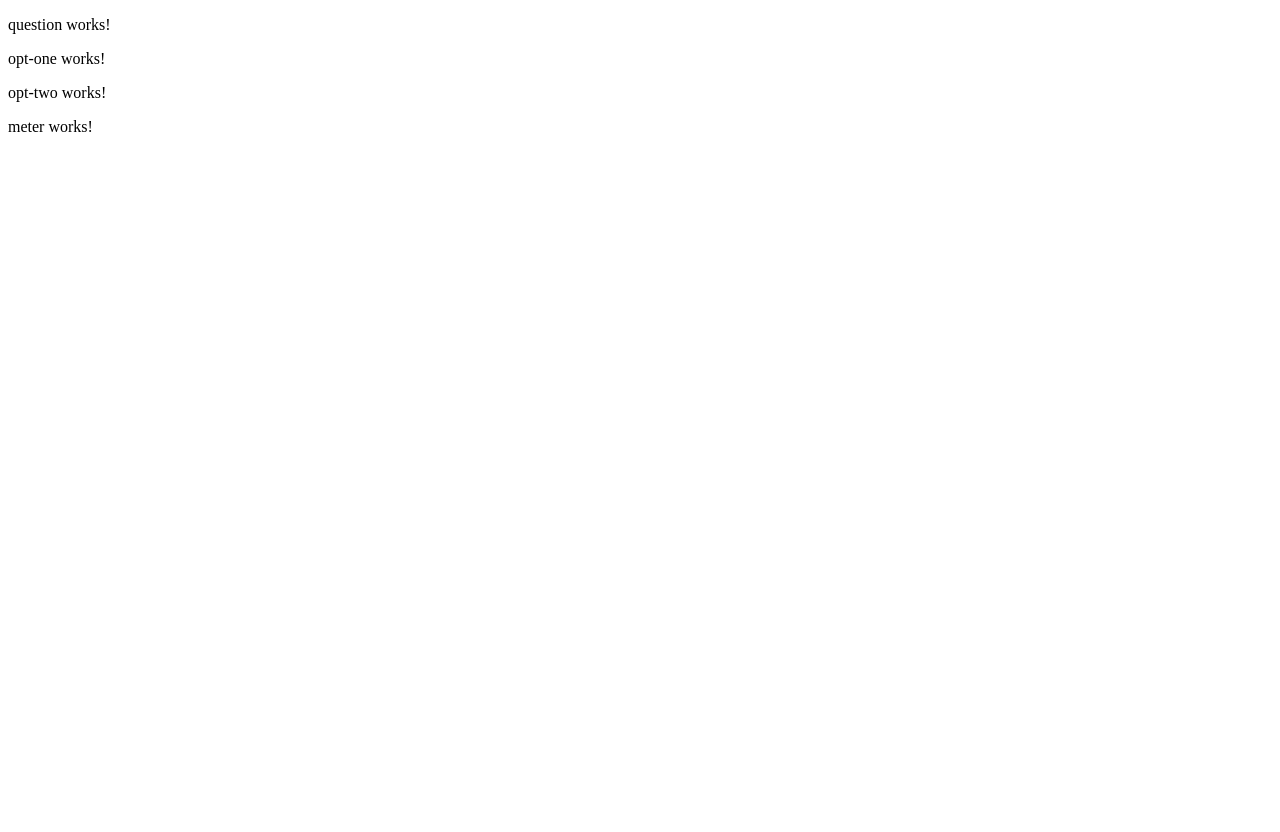
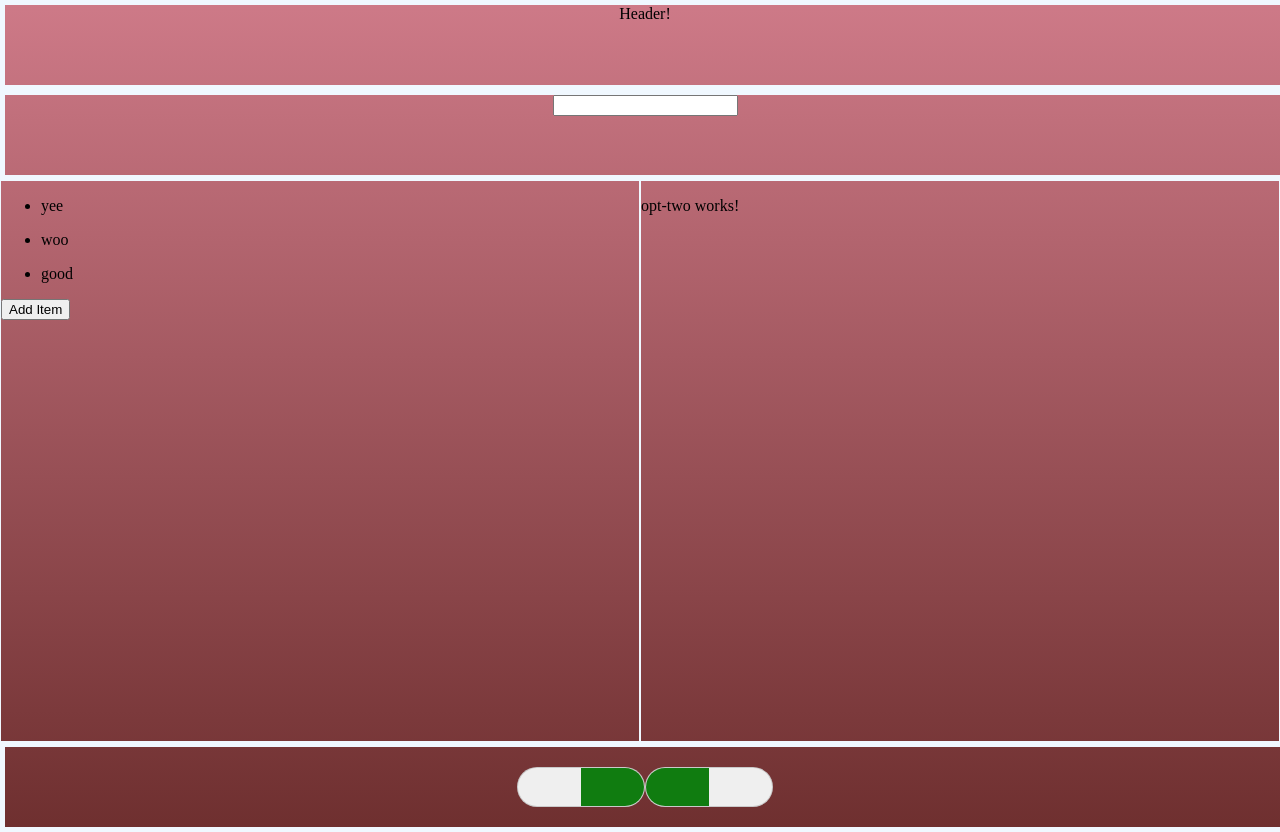
Before and after one commit to BillyCoda/rather, an Angular app: page / in a window 1280 px wide. Before the commit the page ends 800 px from the top, so only its background shows below. Built offline with nearby package versions, Linux system fonts and the light colour scheme.

Commit message:
Basic structure impl, meters impl

```diff
--- a/src/app/app.component.html
+++ b/src/app/app.component.html
@@ -1,4 +1,7 @@
 <div class="container">
+  <div class="full">
+    Header!
+  </div>
   <app-question></app-question>
   <div class="options">
     <app-opt-one></app-opt-one>
--- a/src/app/meter/meter.component.css
+++ b/src/app/meter/meter.component.css
@@ -0,0 +1,11 @@
+.left-meter {
+    transform: scaleX(-1);
+}
+
+.right-meter {
+    transform: scaleX(1);
+}
+
+.meters {
+    height: 10vh;
+}
--- a/src/app/meter/meter.component.html
+++ b/src/app/meter/meter.component.html
@@ -1,3 +1,4 @@
-<p>
-  meter works!
-</p>
+<div class="full">
+  <meter class="meters left-meter" value="50" max="100"></meter>
+  <meter class="meters right-meter" value="50" max="100"></meter>
+</div>
--- a/src/app/options/opt-one/opt-one.component.html
+++ b/src/app/options/opt-one/opt-one.component.html
@@ -1,3 +1,6 @@
-<p>
-  opt-one works!
-</p>
+<div class="option-container">
+  <ul *ngFor="let item of options">
+    <li>{{ item }}</li>
+  </ul>
+  <button class="add-item" (click)="addItem()">Add Item</button>
+</div>
--- a/src/app/options/opt-one/opt-one.component.ts
+++ b/src/app/options/opt-one/opt-one.component.ts
@@ -6,10 +6,16 @@ import { Component, OnInit } from '@angular/core';
   styleUrls: ['./opt-one.component.css']
 })
 export class OptOneComponent implements OnInit {
+  options: string[];
 
   constructor() { }
 
   ngOnInit() {
+    this.options = ['yee', 'woo', 'good'];
+  }
+
+  addItem() {
+    this.options.push('');
   }
 
 }
--- a/src/app/question/question.component.html
+++ b/src/app/question/question.component.html
@@ -1,3 +1,3 @@
-<p>
-  question works!
-</p>
+<div class="full">
+  <input type="text" class="question-input" />
+</div>
--- a/src/styles.css
+++ b/src/styles.css
@@ -1 +1,27 @@
-/* You can add global styles to this file, and also import other style files */
+body {
+    padding: 0;
+    margin: 0;
+    overflow: hidden;
+    background-image: linear-gradient(rgb(206, 122, 136), rgb(110, 47, 47));
+}
+
+.full {
+    width: 100vw;
+    height: 10vh;
+    text-align: center;
+    border: solid 5px aliceblue;
+}
+
+.options {
+    display: flex;
+}
+
+app-opt-one, app-opt-two {
+    border: solid 1px aliceblue;
+    width: 50vw;
+    height: 70vh;
+}
+
+meter {
+    width: 10%;
+}
```
